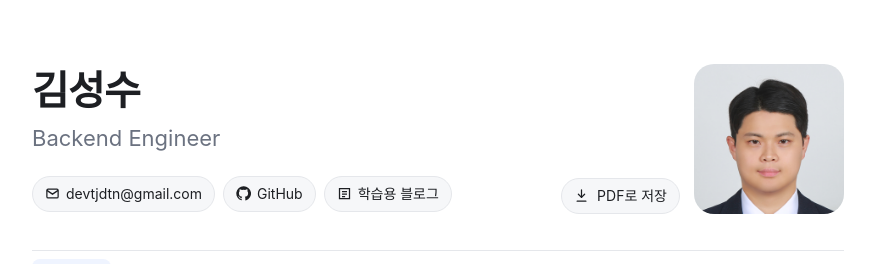
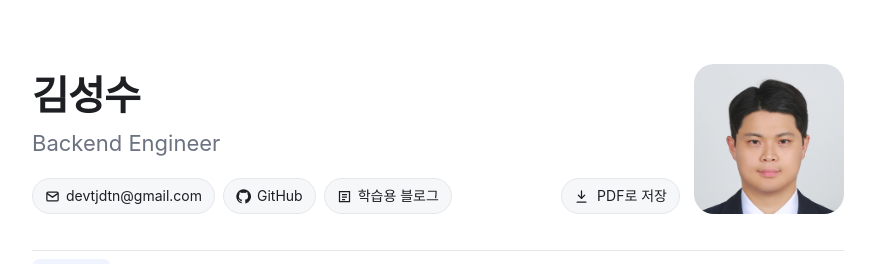
Before and after one commit to SsangSoo/SsangSoo.github.io, a plain HTML site: page index.html in a window 1280 px wide. Shown: the top 264 px of the page, without its empty margins (202-1077 px from the left). Drawn offline with Linux system fonts and the light colour scheme; a web font is replaced by a local one.

Commit message:
Align contact chips and PDF button to the same top and bottom edges
Co-Authored-By: Claude Opus 5.5 <noreply@anthropic.com>

```diff
--- a/index.html
+++ b/index.html
@@ -98,7 +98,8 @@
   .print-btn:hover { border-color: var(--accent); color: var(--accent); }
   /* 연락처 칩과 PDF 버튼의 높이·기준선을 맞춤 */
   header.hero { align-items: flex-end; }
-  .contacts a { line-height: 1.6; }
+  .contacts li { display: flex; margin: 0; }
+  .contacts a, .print-btn { height: 36px; line-height: 1; padding-top: 0; padding-bottom: 0; }
 
   /* 목차 내비게이션 */
   .toc {
```
